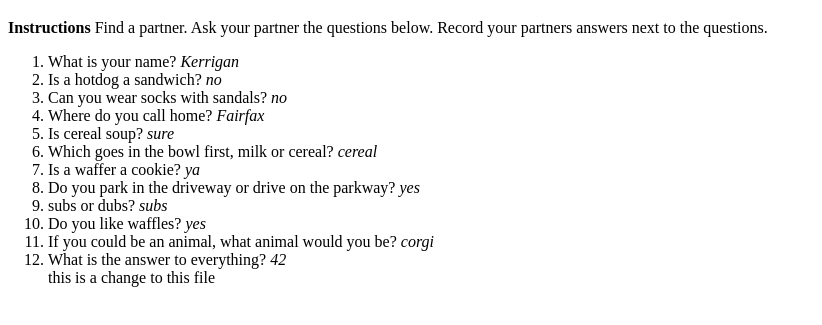
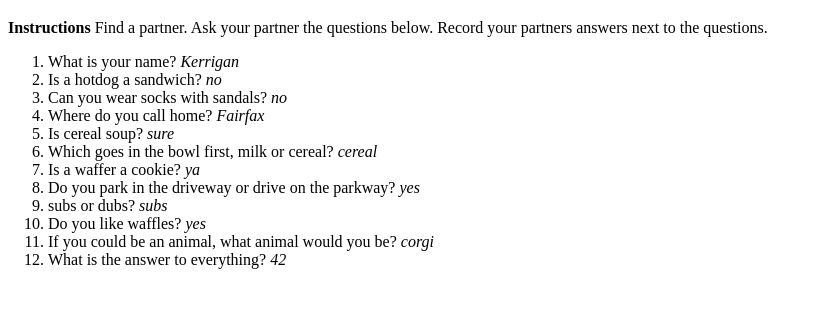
Before and after one commit to korbin4149/avt217kw, a plain HTML site: page index.html in a window 1280 px wide. Shown: the part 61-386 px from the top of the page, without its empty margins (0-822 px from the left). Drawn offline with Linux system fonts and the light colour scheme.

Commit message:
deleted test

```diff
--- a/index.html
+++ b/index.html
@@ -21,7 +21,7 @@
       <li>Do you like waffles? <em>yes</em></li>
       <li>If you could be an animal, what animal would you be? <em>corgi</em></li>
       <li>What is the answer to everything? <em>42</em></li>
-      this is a change to this file
+
 
     </ol>
 
```
